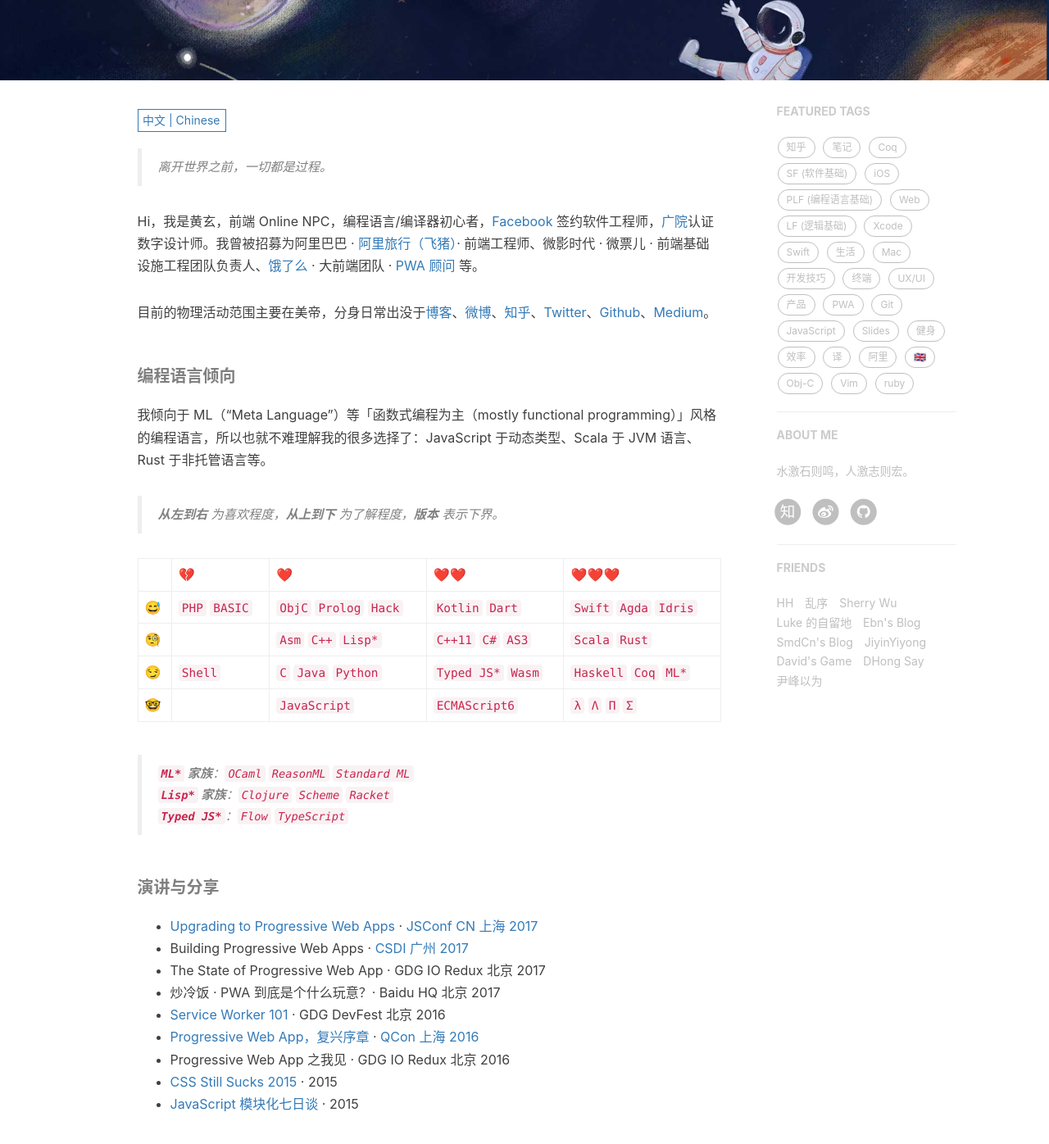
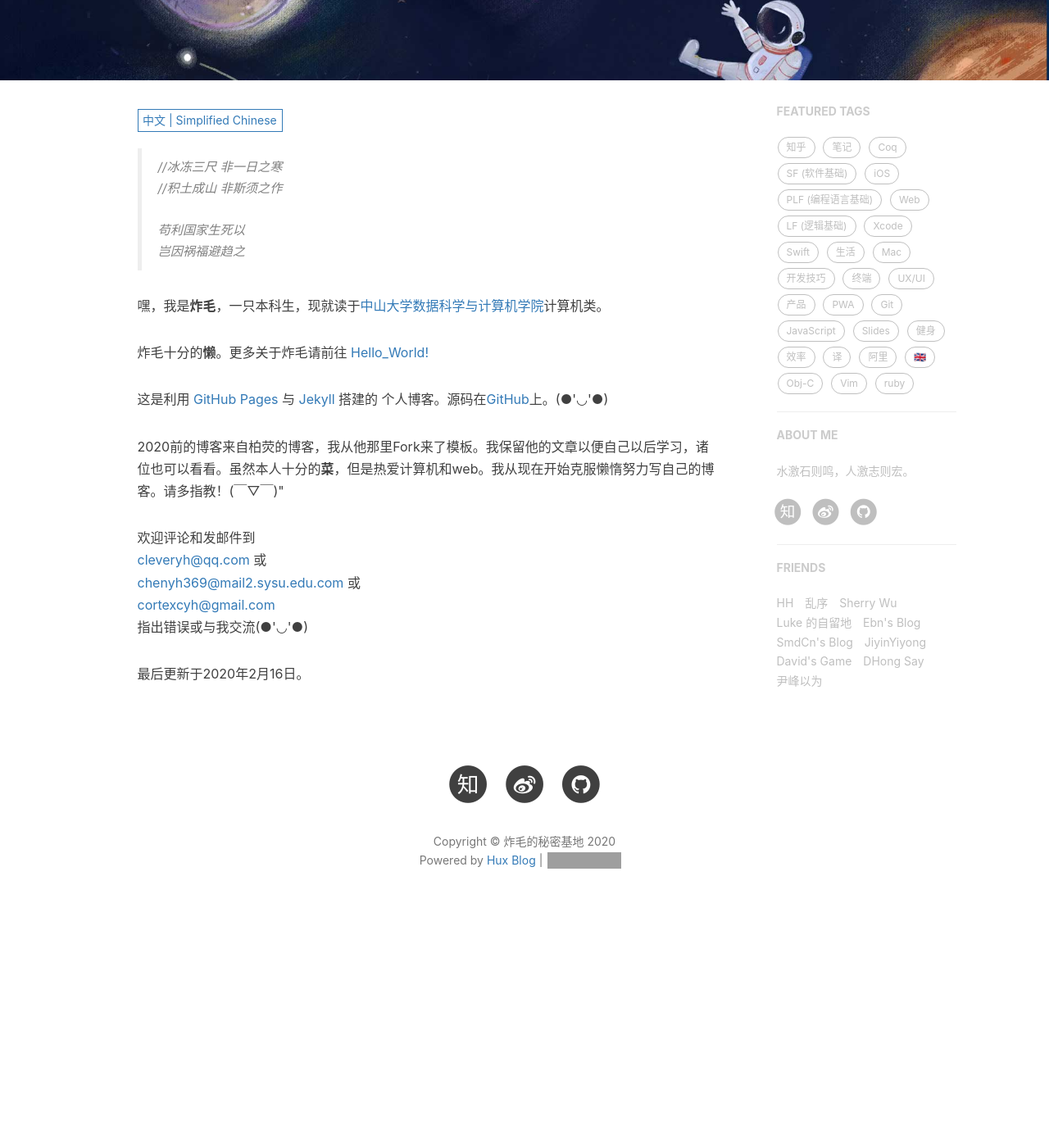
Before and after one commit to lzzmm/lzzmm.github.io, a Jekyll site: the page built from about.html, in a window 1280 px wide and 1400 px high, scrolled down 320 px. Shown: the top 1396 px of the window at 82% size. Built offline with Jekyll 4.4.1, drawn with Linux system fonts in a browser that asks for light colours; nearby versions of some CDN libraries; comment, search, counter and statistics services are not loaded; after the commit the page ends 1474 px from its top, so only the background shows below that; some of the changed text lies outside the part shown; grey boxes are pictures that could not be loaded.

Commit message:
change About

```diff
--- a/about.html
+++ b/about.html
@@ -1,24 +1,149 @@
 ---
 layout: page
-title: "About"
-description: "你是我的梦想"
+title: "About ZM"
+description: "Welcome to Zhamao's secret base."
 header-img: "img/about-bg.jpg"
 multilingual: true
 ---
 
-{% include multilingual-sel.html %}
+<!-- Language Selector -->
+<select class="sel-lang" onchange= "onLanChange(this.options[this.options.selectedIndex].value)">
+    <option value="0" selected> 中文 | Simplified Chinese </option>
+    <option value="1"> 英文 | English </option>
+</select>
 
 <!-- Chinese Version -->
 <div class="zh post-container">
-    {% capture about_zh %}{% include about/zh.md %}{% endcapture %}
-    {{ about_zh | markdownify }}
+
+    <!--copied from markdown -->
+    <blockquote><p>//冰冻三尺 非一日之寒<br>
+    //积土成山 非斯须之作</p><br><p>苟利国家生死以<br>
+    岂因祸福避趋之</p></blockquote>
+
+    <p>嘿，我是<strong>炸毛</strong>，一只本科生，现就读于<a href="http://sdcs.sysu.edu.cn/">中山大学数据科学与计算机学院</a>计算机类。</p>
+
+    <p>炸毛十分的<strong>懒</strong>。更多关于炸毛请前往 <a href="https://cleveryh.github.io/2020/02/15/HelloWorld/">Hello_World!</a></p>
+
+    <p>这是利用 <a href="https://pages.github.com/">GitHub Pages</a> 与 <a href="http://jekyll.com.cn/">Jekyll</a> 搭建的 个人博客。源码在<a href="https://github.com/CleverYh/cleveryh.github.io_">GitHub</a>上。(●'◡'●)</p>
+
+    <p>2020前的博客来自柏荧的博客，我从他那里Fork来了模板。我保留他的文章以便自己以后学习，诸位也可以看看。虽然本人十分的<strong>菜</strong>，但是热爱计算机和web。我从现在开始克服懒惰努力写自己的博客。请多指教！(￣▽￣)"</p>
+
+    <p>欢迎评论和发邮件到 <br> <a href="mailto:cleveryh@qq.com">cleveryh@qq.com</a> 或 <br> <a href="mailto:chenyh369@mail2.sysu.edu.com">chenyh369@mail2.sysu.edu.com</a> 或 <br> <a href="mailto:cortexcyh@gmail.com">cortexcyh@gmail.com</a> <br> 指出错误或与我交流(●'◡'●)</p>
+
+    <p>最后更新于2020年2月16日。</p>
+
 </div>
 
 <!-- English Version -->
 <div class="en post-container">
-    {% capture about_en %}{% include about/en.md %}{% endcapture %}
-    {{ about_en | markdownify }}
+    <blockquote><p>Le vent se lève, il faut tenter de vivre. </p></blockquote>
+
+    <p>Hey, I am <strong>Yuhan</strong>. You can call me <strong>Zhamao</strong>. I am a undergraduate and currently studying in <a href="http://sdcs.sysu.edu.cn/">School of Data and Computer Science</a>, Sun Yat-sen University Guangzhou East Campus.</p>
+
+    <p>This is my personal blog. My GitHub is <a href="https://github.com/CleverYh">CleverYh</a>.</p>
+
+    <p>I like reading, gaming, coding, running and swimming.</p>
+
+    <p>Blogs posted before 2020 is written by BaiYing, I keep them for myself to study. And I'll share my life here from now on.</p>
+
+    <p>For more please click here → <a href="https://cleveryh.github.io/2020/02/15/HelloWorld/">Hello_World!</a> </p>
+
+    <p>Although I'm so <strong>weak</strong> in Computer Science, I still love it very much.<br> I'd welcome any suggestion. (￣▽￣)"</p>
+
+    <p>You can make comment through Gitalk down here or sent e-mail to me at <br> <a href="mailto:cleveryh@qq.com">cleveryh@qq.com</a> or <br> <a href="mailto:chenyh369@mail2.sysu.edu.com">chenyh369@mail2.sysu.edu.com</a> or <br> <a href="mailto:cortexcyh@gmail.com">cortexcyh@gmail.com</a> <br> (●'◡'●)</p>
+
+    <p>Latest update on Feb.16th,2020.</p>
+
 </div>
+
+<!-- Handle Language Change -->
+<script type="text/javascript">
+    // get nodes
+    var $zh = document.querySelector(".zh");
+    var $en = document.querySelector(".en");
+    var $select = document.querySelector("select");
+
+    // bind hashchange event
+    window.addEventListener('hashchange', _render);
+
+    // handle render
+    function _render(){
+        var _hash = window.location.hash;
+        // en
+        if(_hash == "#en"){
+            $select.selectedIndex = 1;
+            $en.style.display = "block";
+            $zh.style.display = "none";
+        // zh by default
+        }else{
+            // not trigger onChange, otherwise cause a loop call.
+            $select.selectedIndex = 0;
+            $zh.style.display = "block";
+            $en.style.display = "none";
+        }
+    }
+
+    // handle select change
+    function onLanChange(index){
+        if(index == 0){
+            window.location.hash = "#zh"
+        }else{
+            window.location.hash = "#en"
+        }
+    }
+
+    // init
+    _render();
+</script>
+
+
+<!-- Gitalk 评论 start  -->
+{% if site.gitalk.enable %}
+<!-- Gitalk link  -->
+<link rel="stylesheet" href="https://unpkg.com/gitalk/dist/gitalk.css">
+<script src="https://unpkg.com/gitalk@latest/dist/gitalk.min.js"></script>
+
+<div id="gitalk-container"></div>
+    <script type="text/javascript">
+    var gitalk = new Gitalk({
+    clientID: '{{site.gitalk.clientID}}',
+    clientSecret: '{{site.gitalk.clientSecret}}',
+    repo: '{{site.gitalk.repo}}',
+    owner: '{{site.gitalk.owner}}',
+    admin: ['{{site.gitalk.admin}}'],
+    distractionFreeMode: {{site.gitalk.distractionFreeMode}},
+    id: 'about',
+    });
+    gitalk.render('gitalk-container');
+</script>
+{% endif %}
+<!-- Gitalk end -->
+
+<!-- disqus 评论框 start  -->
+{% if site.disqus.enable %}
+
+<div class="comment">
+    <div id="disqus_thread" class="disqus-thread">
+    </div>
+</div>
+<!-- disqus 评论框 end -->
+
+<!-- disqus 公共JS代码 start (一个网页只需插入一次) -->
+<script type="text/javascript">
+    /* * * CONFIGURATION VARIABLES * * */
+    var disqus_shortname = "{{site.disqus.username}}";
+    var disqus_identifier = "{{site.disqus.username}}/{{page.url}}";
+    var disqus_url = "{{site.url}}{{page.url}}";
+
+    (function() {
+        var dsq = document.createElement('script'); dsq.type = 'text/javascript'; dsq.async = true;
+        dsq.src = '//' + disqus_shortname + '.disqus.com/embed.js';
+        (document.getElementsByTagName('head')[0] || document.getElementsByTagName('body')[0]).appendChild(dsq);
+    })();
+</script>
+<!-- disqus 公共JS代码 end -->
+{% endif %}
+
 
 
 {% if site.disqus_username %}
```
